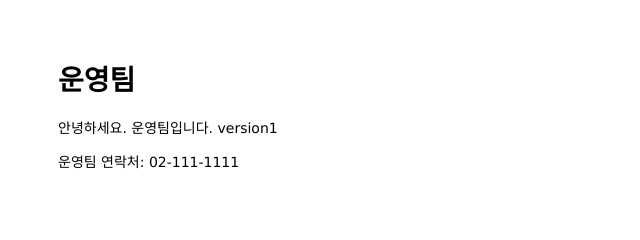
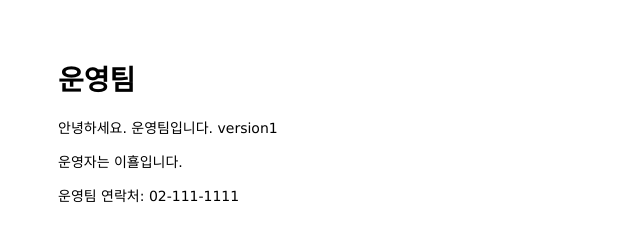
Before and after one commit to YM-HEO/mastering-git-github, a website: page public/index.html in a window 1280 px wide. Shown: the whole page, without its empty margins (0-640 px from the left). Drawn offline with Linux system fonts and the light colour scheme.

Commit message:
Add administrator name :

```diff
--- a/public/index.html
+++ b/public/index.html
@@ -8,6 +8,7 @@
 <body>
   <h1>운영팀</h1>
   <p>안녕하세요. 운영팀입니다. version1</p>
+  <p>운영자는 이횰입니다.</p>
 </body>
 
 <footer>
```
